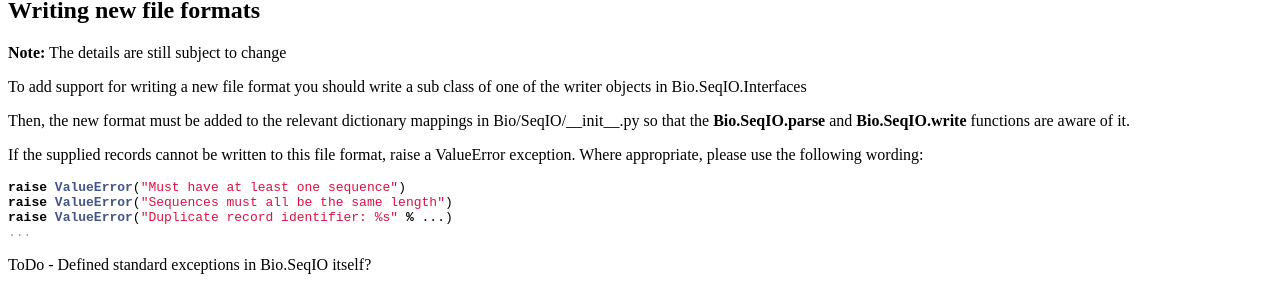
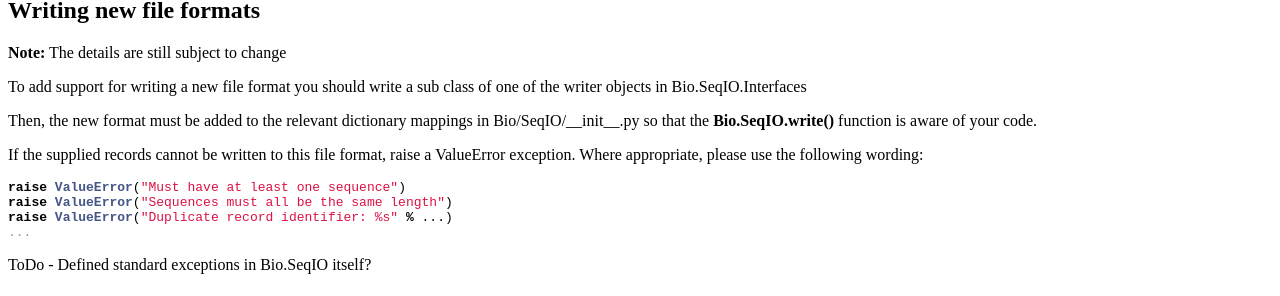
Before and after one commit to biopython/biopython.github.io, a Jekyll site: the page built from wiki/SeqIO_dev.md, in a window 1280 px wide. Shown: the part 532-828 px from the top of the page. Built offline with Jekyll 4.4.1, drawn with Linux system fonts in a browser that asks for light colours.

Commit message:
/* Writing new file formats */

```diff
--- a/wiki/SeqIO_dev.md
+++ b/wiki/SeqIO_dev.md
@@ -55,8 +55,8 @@ To add support for writing a new file format you should write a sub
 class of one of the writer objects in Bio.SeqIO.Interfaces
 
 Then, the new format must be added to the relevant dictionary mappings
-in Bio/SeqIO/\_\_init\_\_.py so that the **Bio.SeqIO.parse** and
-**Bio.SeqIO.write** functions are aware of it.
+in Bio/SeqIO/\_\_init\_\_.py so that the **Bio.SeqIO.write()** function
+is aware of your code.
 
 If the supplied records cannot be written to this file format, raise a
 ValueError exception. Where appropriate, please use the following
```
Also changed, not shown: 1 other file.
